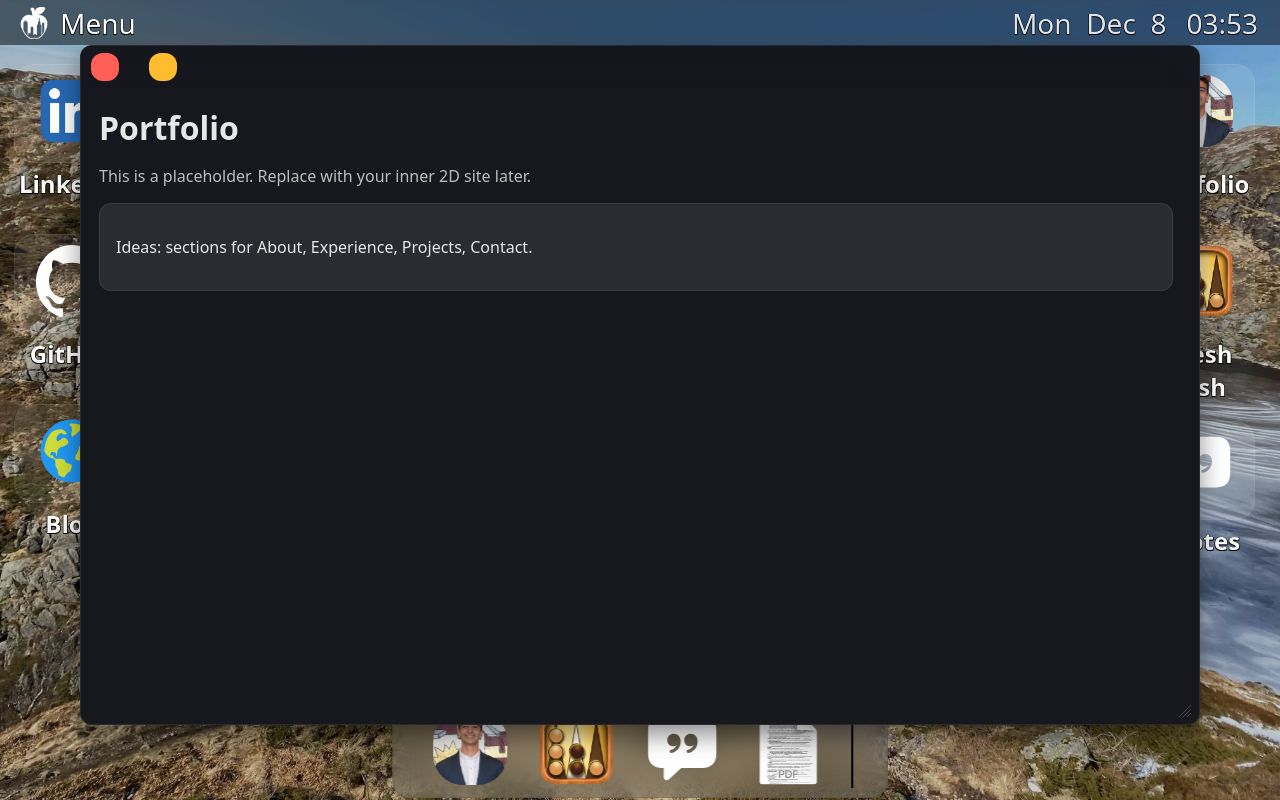
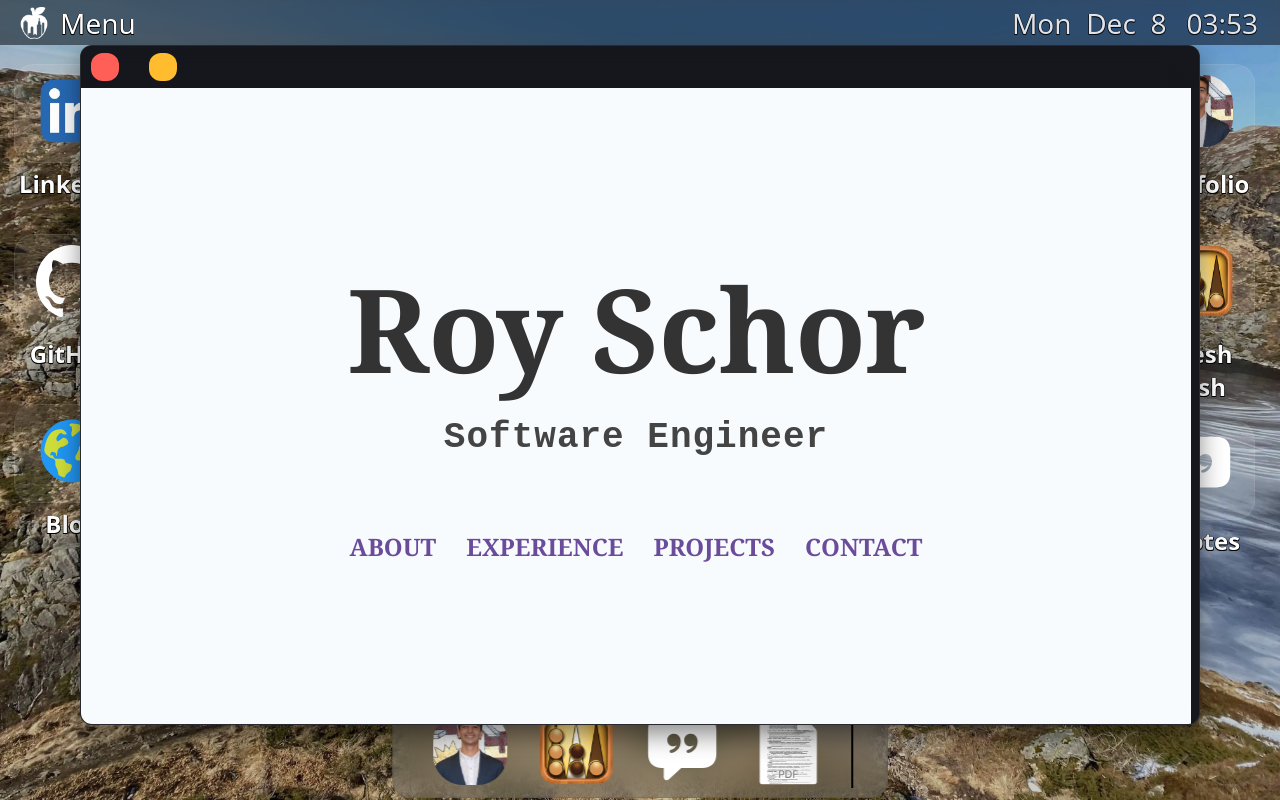
Before and after one commit to RoySchor/personal-website, a React (Vite) app in the folder 2d-personal-portfolio-website/: page / in a window 1280 px wide. Built offline with nearby package versions, Linux system fonts and the light colour scheme.

Commit message:
updating portfolio app

```diff
--- /dev/null
+++ b/2d-personal-portfolio-website/src/apps/Portfolio/index.tsx
@@ -0,0 +1,128 @@
+import React, { useState } from "react";
+import "./styles.css";
+
+import resumePdf from "../../assets/resume/Schor, Roy Resume.pdf";
+import type { WindowAppProps } from "../../system/types";
+
+type View = "landing" | "about" | "experience" | "projects" | "contact";
+
+const PortfolioApp: React.FC<WindowAppProps> = () => {
+  const [view, setView] = useState<View>("landing");
+
+  const navLinks: { label: string; value: View }[] = [
+    { label: "Home", value: "landing" },
+    { label: "About", value: "about" },
+    { label: "Experience", value: "experience" },
+    { label: "Projects", value: "projects" },
+    { label: "Contact", value: "contact" },
+  ];
+
+  const handleNavClick = (e: React.MouseEvent, val: View) => {
+    e.preventDefault();
+    setView(val);
+  };
+
+  if (view === "landing") {
+    return (
+      <div className="portfolio-container landing">
+        <div className="portfolio-header">
+          <h1 className="portfolio-title">Roy Schor</h1>
+          <h2 className="portfolio-subtitle">Software Engineer</h2>
+        </div>
+
+        <div className="portfolio-links">
+          {navLinks
+            .filter((item) => item.value !== "landing")
+            .map((item) => (
+              <a
+                key={item.value}
+                href="#"
+                onClick={(e) => handleNavClick(e, item.value)}
+                className="portfolio-link"
+              >
+                {item.label}
+              </a>
+            ))}
+        </div>
+      </div>
+    );
+  }
+
+  // Inner Layout (Sidebar + Content)
+  return (
+    <div className="portfolio-container inner">
+      {/* Left Sidebar */}
+      <div className="portfolio-sidebar">
+        <div className="sidebar-header">
+          <h1 className="sidebar-title">Roy Schor</h1>
+        </div>
+
+        <nav className="sidebar-nav">
+          {navLinks.map((item) => (
+            <a
+              key={item.value}
+              href="#"
+              onClick={(e) => handleNavClick(e, item.value)}
+              className={`sidebar-link ${view === item.value ? "active" : ""}`}
+            >
+              {item.label === "Home" ? "HOME" : item.label}
+            </a>
+          ))}
+        </nav>
+      </div>
+
+      {/* Main Content Area */}
+      <div className="portfolio-content">
+        {view === "about" && (
+          <div className="content-section">
+            <h1 className="section-header">Welcome</h1>
+            <h2 className="section-subheader">I'm Roy Schor</h2>
+
+            <p className="section-text">
+              I'm a software engineer passionate about building immersive and interactive web
+              experiences. Welcome to my digital portfolio!
+            </p>
+
+            <p className="section-text">
+              Feel free to explore my projects, check out my experience, or get in touch. I built
+              this desktop environment to showcase what's possible on the web.
+            </p>
+
+            {/* Resume Box */}
+            <div className="resume-box">
+              <div className="resume-icon">📄</div>
+              <div className="resume-info">
+                <h3>Looking for my resume?</h3>
+                <a href={resumePdf} download="Schor, Roy Resume.pdf">
+                  Click here to download it!
+                </a>
+              </div>
+            </div>
+
+            <div className="about-me-section">
+              <h3>About Me</h3>
+              <p className="section-text">
+                From a young age, I have been fascinated by technology and how things work. This
+                curiosity led me to pursue a career in software engineering, where I can solve
+                complex problems and create useful tools.
+              </p>
+              <p className="section-text">
+                When I'm not coding, you can find me exploring 3D graphics, playing backgammon, or
+                collecting quotes.
+              </p>
+            </div>
+          </div>
+        )}
+
+        {view !== "about" && (
+          <div className="content-section">
+            <h1 className="section-header">{view.charAt(0).toUpperCase() + view.slice(1)}</h1>
+            <p>Content coming soon...</p>
+          </div>
+        )}
+      </div>
+    </div>
+  );
+};
+
+export default PortfolioApp;
--- /dev/null
+++ b/2d-personal-portfolio-website/src/apps/Portfolio/styles.css
@@ -0,0 +1,268 @@
+.portfolio-container {
+  width: 100%;
+  height: 100%;
+  background-color: #f7fbfe;
+  color: #333;
+  font-family: Georgia, "Times New Roman", Times, serif;
+}
+
+/* LANDING VIEW */
+.portfolio-container.landing {
+  display: flex;
+  flex-direction: column;
+  align-items: center;
+  justify-content: center;
+}
+
+.portfolio-header {
+  text-align: center;
+  margin-bottom: 72px;
+}
+
+.portfolio-title {
+  font-size: 116px;
+  font-weight: 900;
+  margin: 0 0 10px 0;
+  color: #333;
+  letter-spacing: -1px;
+}
+
+.portfolio-subtitle {
+  font-family: "Courier New", Courier, monospace;
+  font-size: 36px;
+  font-weight: 600;
+  margin: 0;
+  color: #444;
+  letter-spacing: 1px;
+}
+
+.portfolio-links {
+  display: flex;
+  gap: 30px;
+  flex-wrap: wrap;
+  justify-content: center;
+}
+
+.portfolio-link {
+  text-decoration: none;
+  color: #6b4c9a;
+  font-size: 24px;
+  font-weight: bold;
+  text-transform: uppercase;
+  border-bottom: 1px solid transparent;
+  font-family: Georgia, "Times New Roman", Times, serif;
+  transition: opacity 0.2s;
+}
+
+.portfolio-link:hover {
+  opacity: 0.8;
+}
+
+/* INNER VIEW (Split Layout) */
+.portfolio-container.inner {
+  display: flex;
+  flex-direction: row;
+  overflow: hidden;
+}
+
+.portfolio-sidebar {
+  width: 200px;
+  background-color: #f7fbfe;
+  padding: 40px 0px 40px 30px;
+  display: flex;
+  flex-direction: column;
+  flex-shrink: 0;
+  border-right: none;
+}
+
+.sidebar-header {
+  margin-bottom: 60px;
+}
+
+.sidebar-title {
+  font-size: 32px;
+  font-weight: 900;
+  margin: 0 0 5px 0;
+  color: #333;
+  line-height: 1;
+}
+
+.sidebar-subtitle {
+  font-family: "Courier New", Courier, monospace;
+  font-size: 16px;
+  font-weight: 600;
+  color: #444;
+  margin: 0;
+}
+
+.sidebar-nav {
+  display: flex;
+  flex-direction: column;
+  gap: 24px;
+}
+
+.sidebar-link {
+  text-decoration: none;
+  color: #666;
+  font-size: 16px;
+  font-weight: bold;
+  text-transform: uppercase;
+  letter-spacing: 1px;
+  transition: color 0.2s;
+}
+
+.sidebar-link:hover {
+  color: #6b4c9a;
+}
+
+.sidebar-link.active {
+  color: #6b4c9a;
+  position: relative;
+}
+
+.sidebar-link.active::before {
+  content: "• ";
+  position: absolute;
+  left: -15px;
+  color: #6b4c9a;
+}
+
+.portfolio-content {
+  flex: 1;
+  padding: 60px 40px;
+  overflow-y: auto;
+  background-color: #f7fbfe;
+}
+
+/* Content Styles */
+.section-header {
+  font-size: 64px;
+  font-weight: 900;
+  margin: 0 0 10px 0;
+  color: #333;
+}
+
+.section-subheader {
+  font-family: "Courier New", Courier, monospace;
+  font-size: 24px;
+  font-weight: 600;
+  margin: 0 0 30px 0;
+  color: #444;
+}
+
+.section-text {
+  font-family: "Courier New", Courier, monospace;
+  font-size: 16px;
+  line-height: 1.6;
+  margin-bottom: 20px;
+  max-width: 700px;
+}
+
+/* Resume Box */
+.resume-box {
+  border-top: 1px solid #333;
+  border-bottom: 1px solid #333;
+  padding: 20px 0;
+  margin: 40px 0;
+  display: flex;
+  align-items: center;
+  gap: 20px;
+  max-width: 600px;
+}
+
+.resume-icon {
+  font-size: 32px;
+}
+
+.resume-info h3 {
+  margin: 0 0 5px 0;
+  font-size: 20px;
+  font-family: Georgia, serif;
+}
+
+.resume-info a {
+  font-family: "Courier New", Courier, monospace;
+  color: #6b4c9a;
+  text-decoration: none;
+}
+
+.resume-info a:hover {
+  text-decoration: underline;
+}
+
+/* Mobile Responsive Styles */
+@media (max-width: 1024px) {
+  /* Landing Adjustments */
+  .portfolio-title {
+    font-size: 64px;
+  }
+  .portfolio-subtitle {
+    font-size: 22px;
+  }
+  .portfolio-header {
+    margin-bottom: 48px;
+  }
+  .portfolio-links {
+    gap: 15px;
+    flex-direction: row;
+    align-items: center;
+  }
+  .portfolio-link {
+    font-size: 16px;
+  }
+
+  .portfolio-container.inner {
+    flex-direction: column;
+  }
+
+  .portfolio-sidebar {
+    width: 100%;
+    padding: 20px;
+    border-right: none;
+    border-bottom: 1.5px solid rgba(0, 0, 0, 0.05);
+    flex-direction: row;
+    align-items: center;
+    justify-content: space-between;
+  }
+
+  .sidebar-header {
+    margin-bottom: 0;
+  }
+
+  .sidebar-title {
+    font-size: 24px;
+  }
+
+  .sidebar-subtitle {
+    display: none;
+  }
+
+  .sidebar-nav {
+    flex-direction: row;
+    gap: 15px;
+  }
+
+  .sidebar-link {
+    font-size: 12px;
+  }
+
+  .sidebar-link.active::before {
+    display: none;
+  }
+
+  .sidebar-link.active {
+    text-decoration: underline;
+  }
+
+  .portfolio-content {
+    padding: 30px 20px;
+  }
+
+  .section-header {
+    font-size: 42px;
+  }
+
+  .section-subheader {
+    font-size: 18px;
+  }
+}
--- a/2d-personal-portfolio-website/src/apps/PortfolioApp.tsx
+++ /dev/null
@@ -1,17 +0,0 @@
-import React from "react";
-
-import type { WindowAppProps } from "../system/types";
-
-const PortfolioApp: React.FC<WindowAppProps> = () => {
-  return (
-    <div style={{ padding: 18 }}>
-      <h1 style={{ margin: 0 }}>Portfolio</h1>
-      <p style={{ opacity: 0.8 }}>This is a placeholder. Replace with your inner 2D site later.</p>
-      <div className="glass" style={{ padding: 16, borderRadius: 12, marginTop: 12 }}>
-        <p>Ideas: sections for About, Experience, Projects, Contact.</p>
-      </div>
-    </div>
-  );
-};
-
-export default PortfolioApp;
--- a/2d-personal-portfolio-website/src/system/Desktop.tsx
+++ b/2d-personal-portfolio-website/src/system/Desktop.tsx
@@ -9,10 +9,9 @@ import type { AppDefinition, AppKey, OSMode, WindowState, WindowAppProps } from
 import Window from "./Window";
 // APP COMPONENTS
 import BackgammonApp from "../apps/BackgammonApp";
-import PortfolioApp from "../apps/PortfolioApp";
+import PortfolioApp from "../apps/Portfolio";
 import QuotesApp from "../apps/QuotesApp";
 import ResumeApp from "../apps/ResumeApp";
-// WALLPAPER
 // ICONS
 import iconBackgammon from "../assets/icons/app-backgammon.webp";
 import iconBlog from "../assets/icons/app-blog.svg";
```
Also changed, not shown: 1 other file (tests, documents, lock files or other folders).
